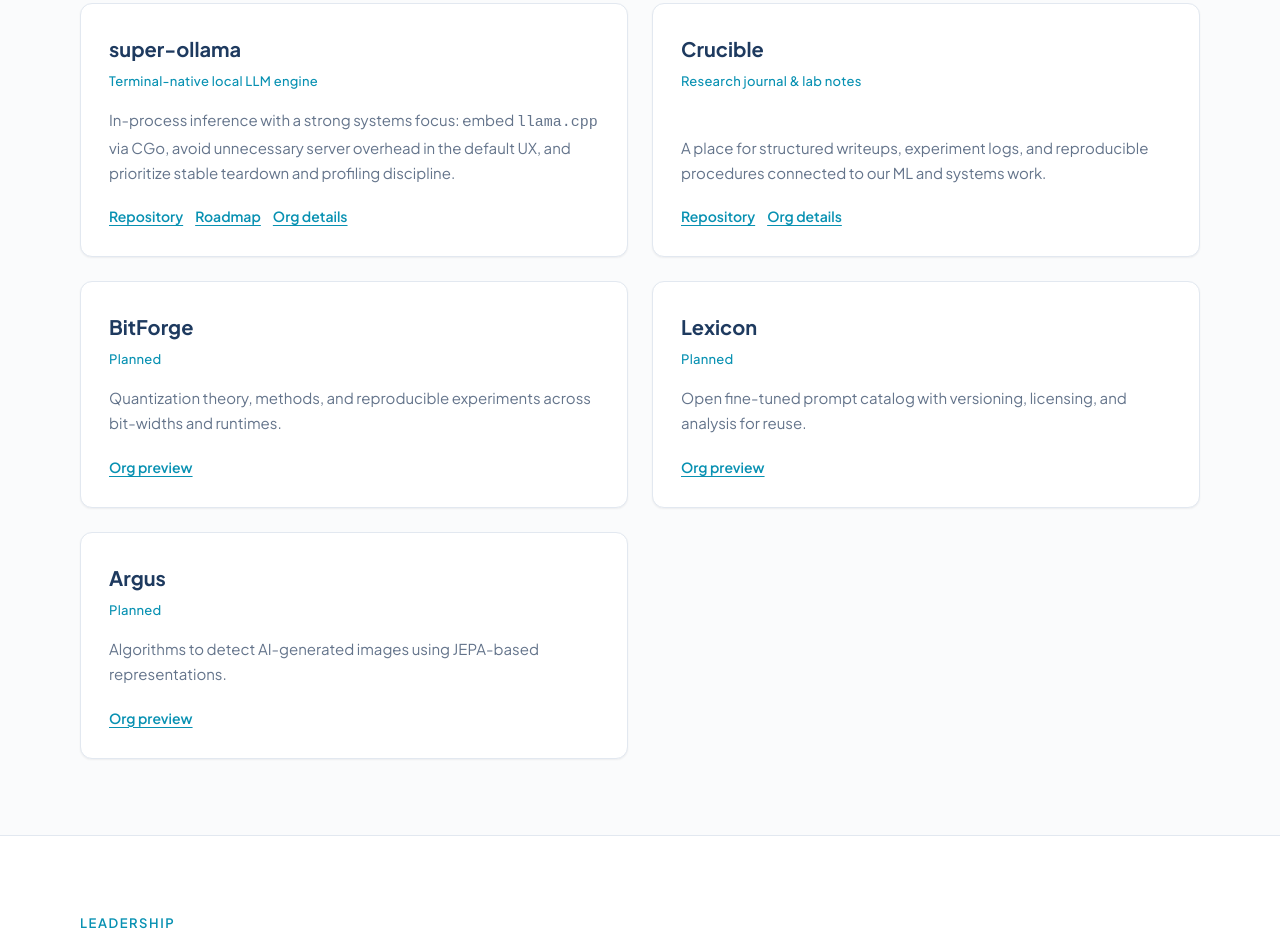
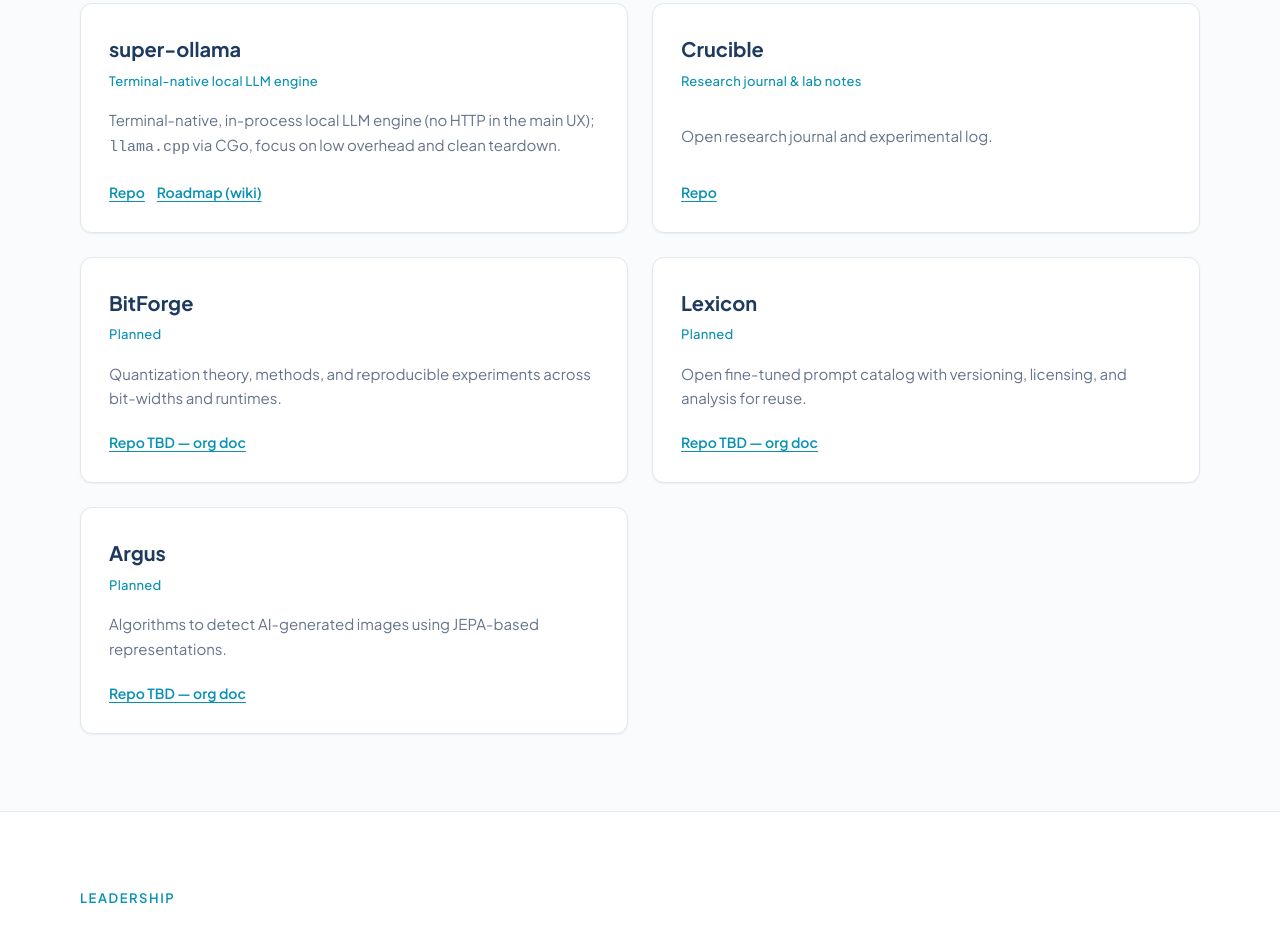
Before and after one commit to Inference-Foundry/Inference-Foundry.github.io, a plain HTML site: page index.html in a window 1280 px wide. Shown: the part 1297-2227 px from the top of the page. Drawn offline with Linux system fonts and the light colour scheme.

Commit message:
chore(site): match project copy with public profile
Align project descriptions and link labels on the website with the current wording used in the public organization profile.

Co-authored-by: Cursor <cursoragent@cursor.com>

```diff
--- a/index.html
+++ b/index.html
@@ -97,23 +97,21 @@
             <h3>super-ollama</h3>
             <p class="meta">Terminal-native local LLM engine</p>
             <p>
-              In-process inference with a strong systems focus: embed <code>llama.cpp</code> via CGo, avoid unnecessary server overhead in the default UX, and prioritize stable teardown and profiling discipline.
+              Terminal-native, in-process local LLM engine (no HTTP in the main UX); <code>llama.cpp</code> via CGo, focus on low overhead and clean teardown.
             </p>
             <div class="project-card__links">
-              <a href="https://github.com/Inference-Foundry/super-ollama" target="_blank" rel="noopener noreferrer">Repository</a>
-              <a href="https://github.com/Inference-Foundry/super-ollama/wiki/Roadmap" target="_blank" rel="noopener noreferrer">Roadmap</a>
-              <a href="https://github.com/Inference-Foundry/.github/blob/main/docs/projects/super-ollama.md" target="_blank" rel="noopener noreferrer">Org details</a>
+              <a href="https://github.com/Inference-Foundry/super-ollama" target="_blank" rel="noopener noreferrer">Repo</a>
+              <a href="https://github.com/Inference-Foundry/super-ollama/wiki/Roadmap" target="_blank" rel="noopener noreferrer">Roadmap (wiki)</a>
             </div>
           </article>
           <article class="project-card">
             <h3>Crucible</h3>
             <p class="meta">Research journal &amp; lab notes</p>
             <p>
-              A place for structured writeups, experiment logs, and reproducible procedures connected to our ML and systems work.
+              Open research journal and experimental log.
             </p>
             <div class="project-card__links">
-              <a href="https://github.com/Inference-Foundry/Crucible" target="_blank" rel="noopener noreferrer">Repository</a>
-              <a href="https://github.com/Inference-Foundry/.github/blob/main/docs/projects/crucible.md" target="_blank" rel="noopener noreferrer">Org details</a>
+              <a href="https://github.com/Inference-Foundry/Crucible" target="_blank" rel="noopener noreferrer">Repo</a>
             </div>
           </article>
           <article class="project-card">
@@ -123,7 +121,7 @@
               Quantization theory, methods, and reproducible experiments across bit-widths and runtimes.
             </p>
             <div class="project-card__links">
-              <a href="https://github.com/Inference-Foundry/.github/blob/main/docs/projects/quantization.md" target="_blank" rel="noopener noreferrer">Org preview</a>
+              <a href="https://github.com/Inference-Foundry/.github/blob/main/docs/projects/quantization.md" target="_blank" rel="noopener noreferrer">Repo TBD — org doc</a>
             </div>
           </article>
           <article class="project-card">
@@ -133,7 +131,7 @@
               Open fine-tuned prompt catalog with versioning, licensing, and analysis for reuse.
             </p>
             <div class="project-card__links">
-              <a href="https://github.com/Inference-Foundry/.github/blob/main/docs/projects/prompt-library.md" target="_blank" rel="noopener noreferrer">Org preview</a>
+              <a href="https://github.com/Inference-Foundry/.github/blob/main/docs/projects/prompt-library.md" target="_blank" rel="noopener noreferrer">Repo TBD — org doc</a>
             </div>
           </article>
           <article class="project-card">
@@ -143,7 +141,7 @@
               Algorithms to detect AI-generated images using JEPA-based representations.
             </p>
             <div class="project-card__links">
-              <a href="https://github.com/Inference-Foundry/.github/blob/main/docs/projects/argus.md" target="_blank" rel="noopener noreferrer">Org preview</a>
+              <a href="https://github.com/Inference-Foundry/.github/blob/main/docs/projects/argus.md" target="_blank" rel="noopener noreferrer">Repo TBD — org doc</a>
             </div>
           </article>
         </div>
```
